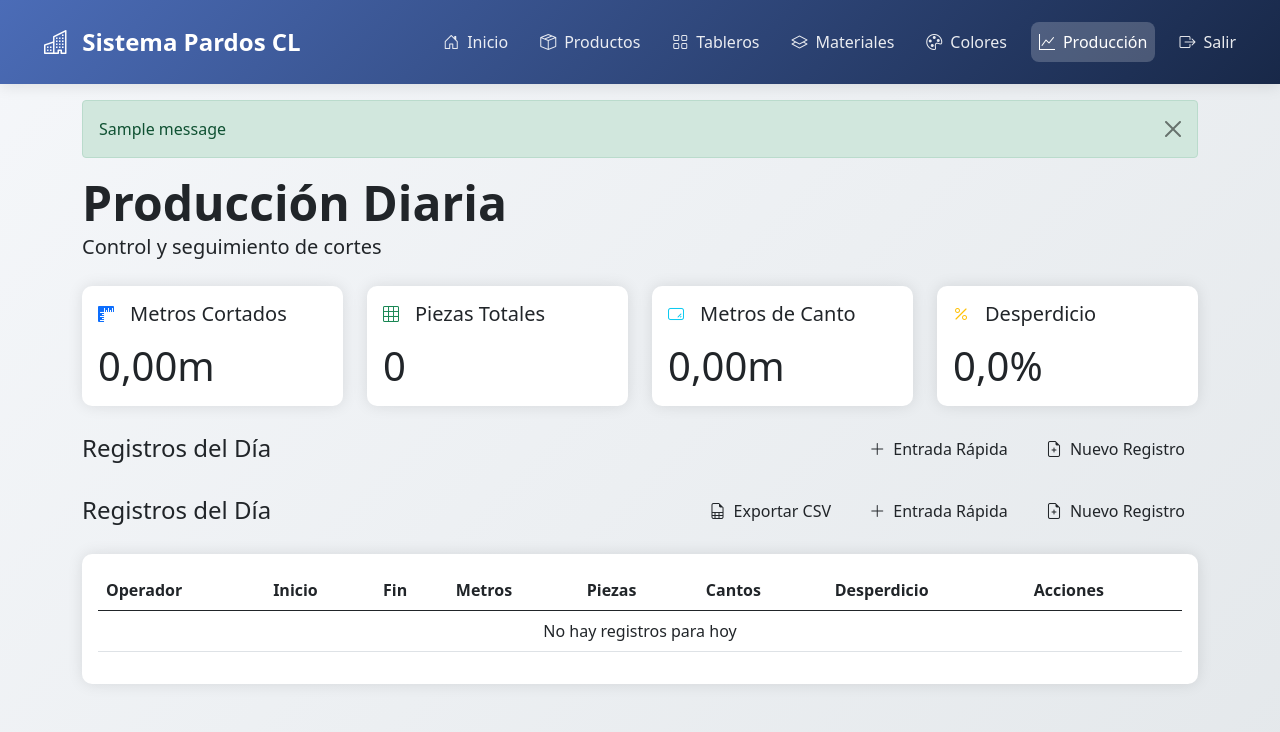
After one commit to andref45/Proyecto-web, a Django app: page /production/ in a window 1280 px wide. The commit adds this page. Shown: the top 732 px of the page. Run offline with Django 5.2, Linux system fonts and the light colour scheme; a user stored in the database is signed in; tables that the repository leaves empty hold one stand-in row (values such as "Sample post"); one stand-in notice (Sample message) is shown; some libraries are stand-ins or nearby versions.

Commit message:
Exportar mediante CSV

```diff
--- a/sistema_pardos/core/forms.py
+++ b/sistema_pardos/core/forms.py
@@ -2,7 +2,7 @@ from django import forms
 from django.contrib.auth.forms import UserCreationForm
 from django.contrib.auth.models import User
 from django.core.exceptions import ValidationError
-from .models import MaterialType, Color, Board, Inventory
+from .models import MaterialType, Color, Board, Inventory, ProductionRecord
 
 class CustomUserCreationForm(UserCreationForm):
     class Meta:
@@ -175,3 +175,68 @@ class InventoryMovementForm(forms.ModelForm):
             'price': forms.NumberInput(attrs={'class': 'form-control', 'step': '0.01'}),
             'notes': forms.Textarea(attrs={'class': 'form-control', 'rows': 3}),
         }
+
+
+class ProductionRecordForm(forms.ModelForm):
+    class Meta:
+        model = ProductionRecord
+        fields = ['start_time', 'end_time',
+                 'meters_cut', 'pieces_cut', 'edges_applied',
+                 'waste_percentage']
+        widgets = {
+            'start_time': forms.TimeInput(attrs={
+                'class': 'form-control flatpickr-input time-input',
+                'placeholder': 'Seleccione hora',
+                'style': 'max-width: 200px;'
+            }),
+            'end_time': forms.TimeInput(attrs={
+                'class': 'form-control flatpickr-input time-input',
+                'placeholder': 'Seleccione hora',
+                'style': 'max-width: 200px;'
+            }),
+            'meters_cut': forms.NumberInput(attrs={
+                'step': '0.01',
+                'class': 'form-control',
+                'placeholder': 'Ingrese los metros cortados'
+            }),
+            'pieces_cut': forms.NumberInput(attrs={
+                'class': 'form-control',
+                'placeholder': 'Ingrese el número de piezas'
+            }),
+            'edges_applied': forms.NumberInput(attrs={
+                'step': '0.01',
+                'class': 'form-control',
+                'placeholder': 'Ingrese los metros de canto aplicados'
+            }),
+            'waste_percentage': forms.NumberInput(attrs={
+                'step': '0.01',
+                'max': '100',
+                'min': '0',
+                'class': 'form-control',
+                'placeholder': 'Ingrese el porcentaje de desperdicio'
+            })
+        }
+
+
+class QuickProductionEntryForm(forms.ModelForm):
+    class Meta:
+        model = ProductionRecord
+        fields = ['meters_cut', 'pieces_cut', 'waste_percentage']
+        widgets = {
+            'meters_cut': forms.NumberInput(attrs={
+                'step': '0.01',
+                'placeholder': 'Metros cortados',
+                'class': 'form-control mb-2'
+            }),
+            'pieces_cut': forms.NumberInput(attrs={
+                'placeholder': 'Número de piezas',
+                'class': 'form-control mb-2'
+            }),
+            'waste_percentage': forms.NumberInput(attrs={
+                'step': '0.01',
+                'max': '100',
+                'min': '0',
+                'placeholder': 'Porcentaje de desperdicio',
+                'class': 'form-control mb-2'
+            })
+        }
--- a/sistema_pardos/core/templates/core/base.html
+++ b/sistema_pardos/core/templates/core/base.html
@@ -1,11 +1,15 @@
 <!DOCTYPE html>
 <html lang="es">
+
 <head>
     <meta charset="UTF-8">
     <meta name="viewport" content="width=device-width, initial-scale=1.0">
     <title>Sistema Pardos CL</title>
     <link href="https://cdn.jsdelivr.net/npm/bootstrap@5.0.2/dist/css/bootstrap.min.css" rel="stylesheet">
     <link rel="stylesheet" href="https://cdn.jsdelivr.net/npm/bootstrap-icons@1.8.1/font/bootstrap-icons.css">
+    <link rel="stylesheet" href="https://cdn.jsdelivr.net/npm/flatpickr/dist/flatpickr.min.css">
+    <script src="https://cdn.jsdelivr.net/npm/flatpickr"></script>
+    <script src="https://npmcdn.com/flatpickr/dist/l10n/es.js"></script>
     <style>
         .navbar {
             background: linear-gradient(135deg, #4b6cb7 0%, #182848 100%);
@@ -77,7 +81,7 @@
 
         .card {
             border: none;
-            box-shadow: 0 0 15px rgba(0,0,0,0.1);
+            box-shadow: 0 0 15px rgba(0, 0, 0, 0.1);
             border-radius: 10px;
             transition: transform 0.2s;
         }
@@ -88,6 +92,7 @@
     </style>
     {% block extra_css %}{% endblock %}
 </head>
+
 <body>
     <nav class="navbar navbar-expand-lg">
         <div class="container-fluid">
@@ -95,35 +100,47 @@
                 <i class="bi bi-building me-2"></i>
                 Sistema Pardos CL
             </a>
-            <button class="navbar-toggler" type="button" data-bs-toggle="collapse" data-bs-target="#navbarNav" aria-controls="navbarNav" aria-expanded="false" aria-label="Toggle navigation">
+            <button class="navbar-toggler" type="button" data-bs-toggle="collapse" data-bs-target="#navbarNav"
+                aria-controls="navbarNav" aria-expanded="false" aria-label="Toggle navigation">
                 <span class="navbar-toggler-icon"></span>
             </button>
             <div class="collapse navbar-collapse" id="navbarNav">
                 <ul class="navbar-nav ms-auto">
                     <li class="nav-item">
-                        <a class="nav-link {% if request.resolver_match.url_name == 'home' %}active{% endif %}" href="{% url 'home' %}">
+                        <a class="nav-link {% if request.resolver_match.url_name == 'home' %}active{% endif %}"
+                            href="{% url 'home' %}">
                             <i class="bi bi-house-door me-2"></i>Inicio
                         </a>
                     </li>
                     <li class="nav-item">
-                        <a class="nav-link {% if request.resolver_match.url_name == 'products' %}active{% endif %}" href="{% url 'products' %}">
+                        <a class="nav-link {% if request.resolver_match.url_name == 'products' %}active{% endif %}"
+                            href="{% url 'products' %}">
                             <i class="bi bi-box-seam me-2"></i>Productos
                         </a>
                     </li>
                     {% if request.user.is_authenticated %}
                     <li class="nav-item">
-                        <a class="nav-link {% if 'board' in request.resolver_match.url_name %}active{% endif %}" href="{% url 'board_list' %}">
+                        <a class="nav-link {% if 'board' in request.resolver_match.url_name %}active{% endif %}"
+                            href="{% url 'board_list' %}">
                             <i class="bi bi-grid me-2"></i>Tableros
                         </a>
                     </li>
                     <li class="nav-item">
-                        <a class="nav-link {% if 'material' in request.resolver_match.url_name %}active{% endif %}" href="{% url 'material_list' %}">
+                        <a class="nav-link {% if 'material' in request.resolver_match.url_name %}active{% endif %}"
+                            href="{% url 'material_list' %}">
                             <i class="bi bi-layers me-2"></i>Materiales
                         </a>
                     </li>
                     <li class="nav-item">
-                        <a class="nav-link {% if 'color' in request.resolver_match.url_name %}active{% endif %}" href="{% url 'color_list' %}">
+                        <a class="nav-link {% if 'color' in request.resolver_match.url_name %}active{% endif %}"
+                            href="{% url 'color_list' %}">
                             <i class="bi bi-palette me-2"></i>Colores
+                        </a>
+                    </li>
+                    <li class="nav-item">
+                        <a class="nav-link {% if 'production' in request.resolver_match.url_name %}active{% endif %}"
+                            href="{% url 'production_list' %}">
+                            <i class="bi bi-graph-up me-2"></i>Producción
                         </a>
                     </li>
                     <li class="nav-item">
@@ -133,12 +150,14 @@
                     </li>
                     {% else %}
                     <li class="nav-item">
-                        <a class="nav-link {% if request.resolver_match.url_name == 'login' %}active{% endif %}" href="{% url 'login' %}">
+                        <a class="nav-link {% if request.resolver_match.url_name == 'login' %}active{% endif %}"
+                            href="{% url 'login' %}">
                             <i class="bi bi-person me-2"></i>Ingresar
                         </a>
                     </li>
                     <li class="nav-item">
-                        <a class="nav-link {% if request.resolver_match.url_name == 'register' %}active{% endif %}" href="{% url 'register' %}">
+                        <a class="nav-link {% if request.resolver_match.url_name == 'register' %}active{% endif %}"
+                            href="{% url 'register' %}">
                             <i class="bi bi-person-plus me-2"></i>Registrarse
                         </a>
                     </li>
@@ -150,12 +169,12 @@
 
     <div class="container">
         {% if messages %}
-            {% for message in messages %}
-                <div class="alert alert-{{ message.tags }} alert-dismissible fade show" role="alert">
-                    {{ message }}
-                    <button type="button" class="btn-close" data-bs-dismiss="alert"></button>
-                </div>
-            {% endfor %}
+        {% for message in messages %}
+        <div class="alert alert-{{ message.tags }} alert-dismissible fade show" role="alert">
+            {{ message }}
+            <button title="base" type="button" class="btn-close" data-bs-dismiss="alert"></button>
+        </div>
+        {% endfor %}
         {% endif %}
         {% block content %}{% endblock %}
     </div>
@@ -163,4 +182,5 @@
     <script src="https://cdn.jsdelivr.net/npm/bootstrap@5.0.2/dist/js/bootstrap.bundle.min.js"></script>
     {% block extra_js %}{% endblock %}
 </body>
+
 </html>
--- a/sistema_pardos/core/templates/core/boards/list.html
+++ b/sistema_pardos/core/templates/core/boards/list.html
@@ -72,7 +72,7 @@
                         <tr {% if board.needs_restock %}class="table-warning"{% endif %}>
                             <td>{{ board.material_type.name }}</td>
                             <td>
-                                <span class="d-inline-block" style="width: 20px; height: 20px; background-color: #{{ board.color.code }}; border: 1px solid #ddd; vertical-align: middle;"></span>
+                                <span class="d-inline-block" style="width: 20px; height: 20px; background-color: #{{ board.color.code|default:'FFFFFF' }}; border: 1px solid #ddd; vertical-align: middle;"></span>
                                 {{ board.color.name }}
                             </td>
                             <td>{{ board.width }}m × {{ board.height }}m × {{ board.thickness }}mm</td>
@@ -86,14 +86,14 @@
                             <td>
                                 <div class="btn-group btn-group-sm">
                                     <button type="button" class="btn btn-primary"
-                                            onclick="quickEntry({{ board.id }})">
+                                            onclick="quickEntry('{{ board.id }}')">
                                         <i class="bi bi-plus"></i>
                                     </button>
                                     <a title="board_edit" href="{% url 'board_edit' board.id %}" class="btn btn-secondary">
                                         <i class="bi bi-pencil"></i>
                                     </a>
                                     <button type="button" class="btn btn-danger"
-                                            onclick="confirmDelete({{ board.id }})">
+                                            onclick="confirmDelete('{{ board.id }}')">
                                         <i class="bi bi-trash"></i>
                                     </button>
                                 </div>
--- a/sistema_pardos/core/templates/core/home.html
+++ b/sistema_pardos/core/templates/core/home.html
@@ -83,7 +83,6 @@
         </div>
 
         <!-- Tarjetas de Resumen -->
-        <!-- Reemplaza las tarjetas de resumen con esto -->
 <div class="row g-4 mb-4">
     <div class="col-md-4">
         <div class="card stats-card h-100">
--- /dev/null
+++ b/sistema_pardos/core/templates/production/production_list.html
@@ -0,0 +1,169 @@
+{% extends 'core/base.html' %}
+{% load static %}
+
+{% block content %}
+<div class="dashboard-container">
+    <!-- Banner de Bienvenida -->
+    <div class="welcome-banner mb-4">
+        <h1 class="display-5 fw-bold mb-0">Producción Diaria</h1>
+        <p class="lead mb-0">Control y seguimiento de cortes</p>
+    </div>
+
+    <!-- Tarjetas de Resumen -->
+    <div class="row g-4 mb-4">
+        <div class="col-md-3">
+            <div class="card stats-card h-100">
+                <div class="card-body">
+                    <div class="d-flex align-items-center mb-3">
+                        <i class="bi bi-rulers stats-icon text-primary me-3"></i>
+                        <h5 class="card-title mb-0">Metros Cortados</h5>
+                    </div>
+                    <p class="card-text display-6">{{ daily_stats.total_meters|floatformat:2 }}m</p>
+                </div>
+            </div>
+        </div>
+        <div class="col-md-3">
+            <div class="card stats-card h-100">
+                <div class="card-body">
+                    <div class="d-flex align-items-center mb-3">
+                        <i class="bi bi-grid-3x3 stats-icon text-success me-3"></i>
+                        <h5 class="card-title mb-0">Piezas Totales</h5>
+                    </div>
+                    <p class="card-text display-6">{{ daily_stats.total_pieces }}</p>
+                </div>
+            </div>
+        </div>
+        <div class="col-md-3">
+            <div class="card stats-card h-100">
+                <div class="card-body">
+                    <div class="d-flex align-items-center mb-3">
+                        <i class="bi bi-textarea-resize stats-icon text-info me-3"></i>
+                        <h5 class="card-title mb-0">Metros de Canto</h5>
+                    </div>
+                    <p class="card-text display-6">{{ daily_stats.total_edges|floatformat:2 }}m</p>
+                </div>
+            </div>
+        </div>
+        <div class="col-md-3">
+            <div class="card stats-card h-100">
+                <div class="card-body">
+                    <div class="d-flex align-items-center mb-3">
+                        <i class="bi bi-percent stats-icon text-warning me-3"></i>
+                        <h5 class="card-title mb-0">Desperdicio</h5>
+                    </div>
+                    <p class="card-text display-6">{{ daily_stats.avg_waste|floatformat:1 }}%</p>
+                </div>
+            </div>
+        </div>
+    </div>
+
+    <!-- Acciones -->
+    <div class="d-flex justify-content-between align-items-center mb-4">
+        <h2 class="h4 mb-0">Registros del Día</h2>
+        <div>
+            <button type="button" class="btn btn-custom" data-bs-toggle="modal" data-bs-target="#quickEntryModal">
+                <i class="bi bi-plus-lg me-2"></i>Entrada Rápida
+            </button>
+            <a href="{% url 'production_record_add' %}" class="btn btn-custom ms-2">
+                <i class="bi bi-file-earmark-plus me-2"></i>Nuevo Registro
+            </a>
+        </div>
+    </div>
+    <!-- Agregar esto junto a los otros botones de acción -->
+    <div class="d-flex justify-content-between align-items-center mb-4">
+        <h2 class="h4 mb-0">Registros del Día</h2>
+        <div>
+            <a href="{% url 'export_production_csv' %}" class="btn btn-custom">
+                <i class="bi bi-file-earmark-spreadsheet me-2"></i>Exportar CSV
+            </a>
+
+            <button type="button" class="btn btn-custom ms-2" data-bs-toggle="modal" data-bs-target="#quickEntryModal">
+                <i class="bi bi-plus-lg me-2"></i>Entrada Rápida
+            </button>
+            <a href="{% url 'production_record_add' %}" class="btn btn-custom ms-2">
+                <i class="bi bi-file-earmark-plus me-2"></i>Nuevo Registro
+            </a>
+        </div>
+    </div>
+
+    <!-- Tabla de Registros -->
+    <div class="card">
+        <div class="card-body">
+            <div class="table-responsive">
+                <table class="table table-hover">
+                    <thead>
+                        <tr>
+                            <th>Operador</th>
+                            <th>Inicio</th>
+                            <th>Fin</th>
+                            <th>Metros</th>
+                            <th>Piezas</th>
+                            <th>Cantos</th>
+                            <th>Desperdicio</th>
+                            <th>Acciones</th>
+                        </tr>
+                    </thead>
+                    <tbody>
+                        {% for record in production_records %}
+                        <tr>
+                            <td>{{ record.operator.get_full_name }}</td>
+                            <td>{{ record.start_time|time:"H:i" }}</td>
+                            <td>{{ record.end_time|time:"H:i" }}</td>
+                            <td>{{ record.meters_cut|floatformat:2 }}m</td>
+                            <td>{{ record.pieces_cut }}</td>
+                            <td>{{ record.edges_applied|default_if_none:"-"|floatformat:2 }}m</td>
+                            <td>{{ record.waste_percentage }}%</td>
+                            <td>
+                                <div class="btn-group btn-group-sm">
+                                    <a title="production" href="{% url 'production_record_edit' record.id %}"
+                                        class="btn btn-custom">
+                                        <i class="bi bi-pencil"></i>
+                                    </a>
+                                    <button type="button" class="btn btn-danger"
+                                        onclick="confirmDelete('{{ record.id }}')">
+                                        <i class="bi bi-trash"></i>
+                                    </button>
+                                </div>
+                            </td>
+                        </tr>
+                        {% empty %}
+                        <tr>
+                            <td colspan="8" class="text-center">No hay registros para hoy</td>
+                        </tr>
+                        {% endfor %}
+                    </tbody>
+                </table>
+            </div>
+        </div>
+    </div>
+</div>
+
+<!-- Modal de Entrada Rápida -->
+<div class="modal fade" id="quickEntryModal" tabindex="-1">
+    <div class="modal-dialog">
+        <div class="modal-content">
+            <div class="modal-header">
+                <h5 class="modal-title">Entrada Rápida de Producción</h5>
+                <button type="button" class="btn-close" data-bs-dismiss="modal"></button>
+            </div>
+            <div class="modal-body">
+                <form method="post" action="{% url 'quick_production_entry' %}">
+                    {% csrf_token %}
+                    {{ quick_form.as_p }}
+                    <button type="submit" class="btn btn-primary w-100">Guardar Registro</button>
+                </form>
+            </div>
+        </div>
+    </div>
+</div>
+{% endblock %}
+
+{% block extra_js %}
+<script>
+    function confirmDelete(recordId) {
+        if (confirm('¿Estás seguro de que deseas eliminar este registro?')) {
+            window.location.href = `/production/${recordId}/delete/`;
+        }
+    }
+</script>
+{% endblock %}
--- a/sistema_pardos/core/urls.py
+++ b/sistema_pardos/core/urls.py
@@ -23,4 +23,13 @@ urlpatterns = [
     path('boards/add/', views.board_add, name='board_add'),
     path('boards/<int:pk>/edit/', views.board_edit, name='board_edit'),
     path('boards/<int:pk>/delete/', views.board_delete, name='board_delete'),
+
+     # Gestión de Producción
+    path('production/', views.production_list, name='production_list'),
+    path('production/add/', views.production_add, name='production_record_add'),
+    path('production/<int:pk>/edit/', views.production_edit, name='production_record_edit'),
+    path('production/<int:pk>/delete/', views.production_delete, name='production_record_delete'),
+    path('production/quick-entry/', views.quick_production_entry, name='quick_production_entry'),
+    path('production/export/csv/', views.export_production_csv, name='export_production_csv'),
+    #path('production/export/pdf/', views.export_production_pdf, name='export_production_pdf'),
 ]
--- a/sistema_pardos/core/views.py
+++ b/sistema_pardos/core/views.py
@@ -10,6 +10,15 @@ from django.db.models import Sum, F, Q
 from datetime import datetime, timedelta
 from .models import MaterialType, Color, Board, Inventory
 from .forms import MaterialTypeForm, ColorForm, BoardForm, InventoryMovementForm
+from django.contrib import messages
+from django.utils import timezone
+from django.db.models import Sum, Avg
+from .models import ProductionRecord
+from .forms import ProductionRecordForm, QuickProductionEntryForm
+import csv
+from django.http import HttpResponse
+from django.template.loader import render_to_string
+import tempfile
 
 
 
@@ -197,3 +206,146 @@ def board_delete(request, pk):
         return redirect('board_list')
 
     return render(request, 'core/boards/delete_confirm.html', {'board': board})
+
+
+
+def get_daily_stats():
+    today = timezone.now().date()
+    records = ProductionRecord.objects.filter(date=today)
+
+    return {
+        'total_meters': records.aggregate(Sum('meters_cut'))['meters_cut__sum'] or 0,
+        'total_pieces': records.aggregate(Sum('pieces_cut'))['pieces_cut__sum'] or 0,
+        'total_edges': records.aggregate(Sum('edges_applied'))['edges_applied__sum'] or 0,
+        'avg_waste': records.aggregate(Avg('waste_percentage'))['waste_percentage__avg'] or 0,
+    }
+
+@login_required
+def production_list(request):
+    today = timezone.now().date()
+    production_records = ProductionRecord.objects.filter(date=today)
+    daily_stats = get_daily_stats()
+    quick_form = QuickProductionEntryForm()
+
+    context = {
+        'production_records': production_records,
+        'daily_stats': daily_stats,
+        'quick_form': quick_form,
+    }
+    return render(request, 'production/production_list.html', context)
+
+@login_required
+def production_add(request):
+    if request.method == 'POST':
+        form = ProductionRecordForm(request.POST)
+        if form.is_valid():
+            production_record = form.save(commit=False)
+            production_record.operator = request.user
+            production_record.date = timezone.now().date()
+            production_record.save()
+            messages.success(request, 'Registro de producción creado exitosamente.')
+            return redirect('production_list')
+    else:
+        form = ProductionRecordForm()
+
+    return render(request, 'production/production_form.html', {'form': form, 'title': 'Nuevo Registro'})
+
+@login_required
+def production_edit(request, pk):
+    production_record = get_object_or_404(ProductionRecord, pk=pk)
+
+    if request.method == 'POST':
+        form = ProductionRecordForm(request.POST, instance=production_record)
+        if form.is_valid():
+            form.save()
+            messages.success(request, 'Registro de producción actualizado exitosamente.')
+            return redirect('production_list')
+    else:
+        form = ProductionRecordForm(instance=production_record)
+
+    return render(request, 'production/production_form.html', {'form': form, 'title': 'Editar Registro'})
+
+@login_required
+def production_delete(request, pk):
+    production_record = get_object_or_404(ProductionRecord, pk=pk)
+    production_record.delete()
+    messages.success(request, 'Registro de producción eliminado exitosamente.')
+    return redirect('production_list')
+
+@login_required
+def quick_production_entry(request):
+    if request.method == 'POST':
+        form = QuickProductionEntryForm(request.POST)
+        if form.is_valid():
+            production_record = form.save(commit=False)
+            production_record.operator = request.user
+            production_record.date = timezone.now().date()
+            production_record.start_time = timezone.now().time()
+            production_record.end_time = timezone.now().time()
+            production_record.save()
+            messages.success(request, 'Registro rápido creado exitosamente.')
+    return redirect('production_list')
+
+
+
+
+
+
+# Añade estas importaciones al inicio del archivo
+import csv
+from django.http import HttpResponse
+from django.template.loader import render_to_string
+from datetime import datetime
+
+@login_required
+def export_production_csv(request):
+    response = HttpResponse(content_type='text/csv')
+    response['Content-Disposition'] = 'attachment; filename="produccion_{}.csv"'.format(
+        datetime.now().strftime('%Y%m%d_%H%M%S')
+    )
+
+    # Crear el escritor CSV
+    writer = csv.writer(response)
+    # Escribir encabezados
+    writer.writerow(['Operador', 'Fecha', 'Hora Inicio', 'Hora Fin',
+                    'Metros Cortados', 'Piezas', 'Metros de Canto', 'Desperdicio'])
+
+    # Obtener registros
+    records = ProductionRecord.objects.all().order_by('-date', '-start_time')
+
+    # Escribir datos
+    for record in records:
+        writer.writerow([
+            record.operator.get_full_name(),
+            record.date,
+            record.start_time,
+            record.end_time,
+            record.meters_cut,
+            record.pieces_cut,
+            record.edges_applied or '-',
+            f"{record.waste_percentage}%"
+        ])
+
+    return response
+
+@login_required
+def export_production_pdf(request):
+    response = HttpResponse(content_type='application/pdf')
+    response['Content-Disposition'] = 'attachment; filename="produccion_{}.pdf"'.format(
+        datetime.now().strftime('%Y%m%d_%H%M%S')
+    )
+
+    # Obtener registros
+    records = ProductionRecord.objects.all().order_by('-date', '-start_time')
+
+    # Renderizar el template HTML
+    html_string = render_to_string('production/production_pdf.html', {
+        'records': records,
+        'current_date': datetime.now()
+    })
+
+    # Generar PDF usando WeasyPrint
+    from weasyprint import HTML
+    HTML(string=html_string).write_pdf(response)
+
+    return response
```
Also changed, not shown: sistema_pardos/core/models.py (+65 -1 lines), sistema_pardos/core/templates/production/production_form.html (added, +97 -0 lines), sistema_pardos/core/templates/production/production_pdf.html (added, +60 -0 lines), sistema_pardos/core/migrations/0003_productionrecord.py (added), 2 other files.
